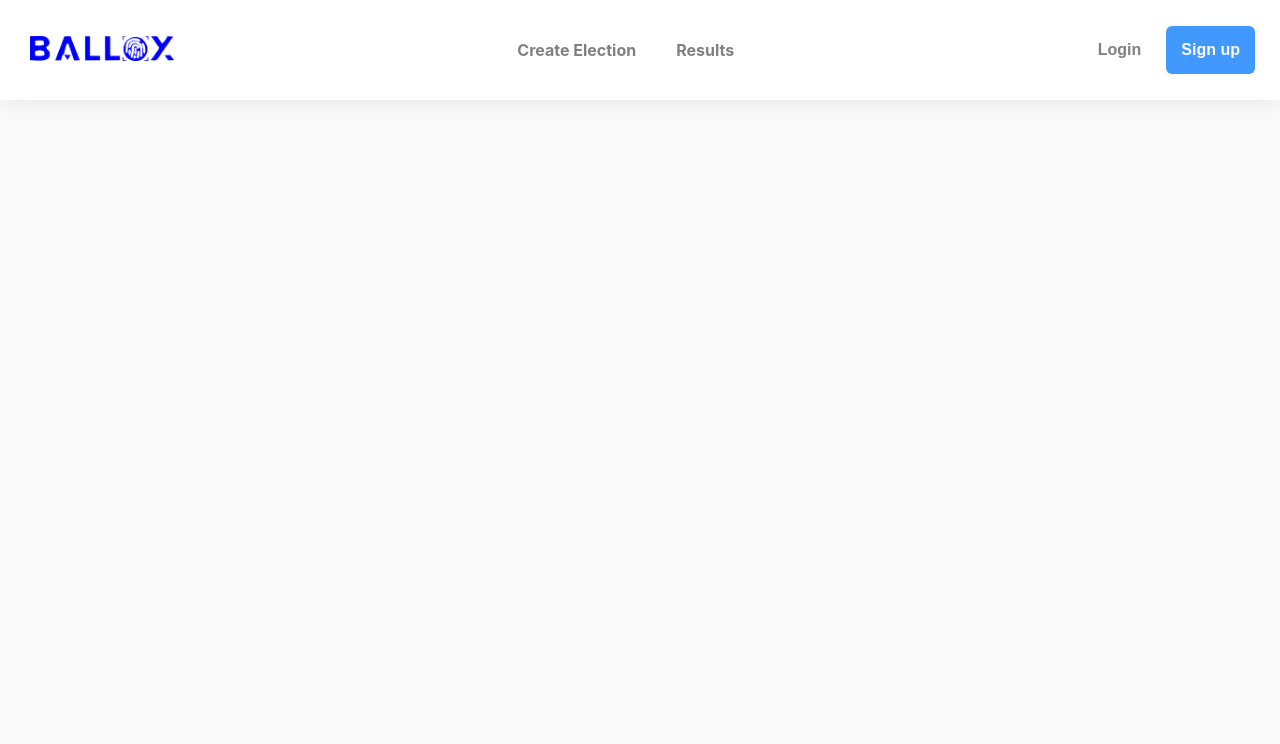
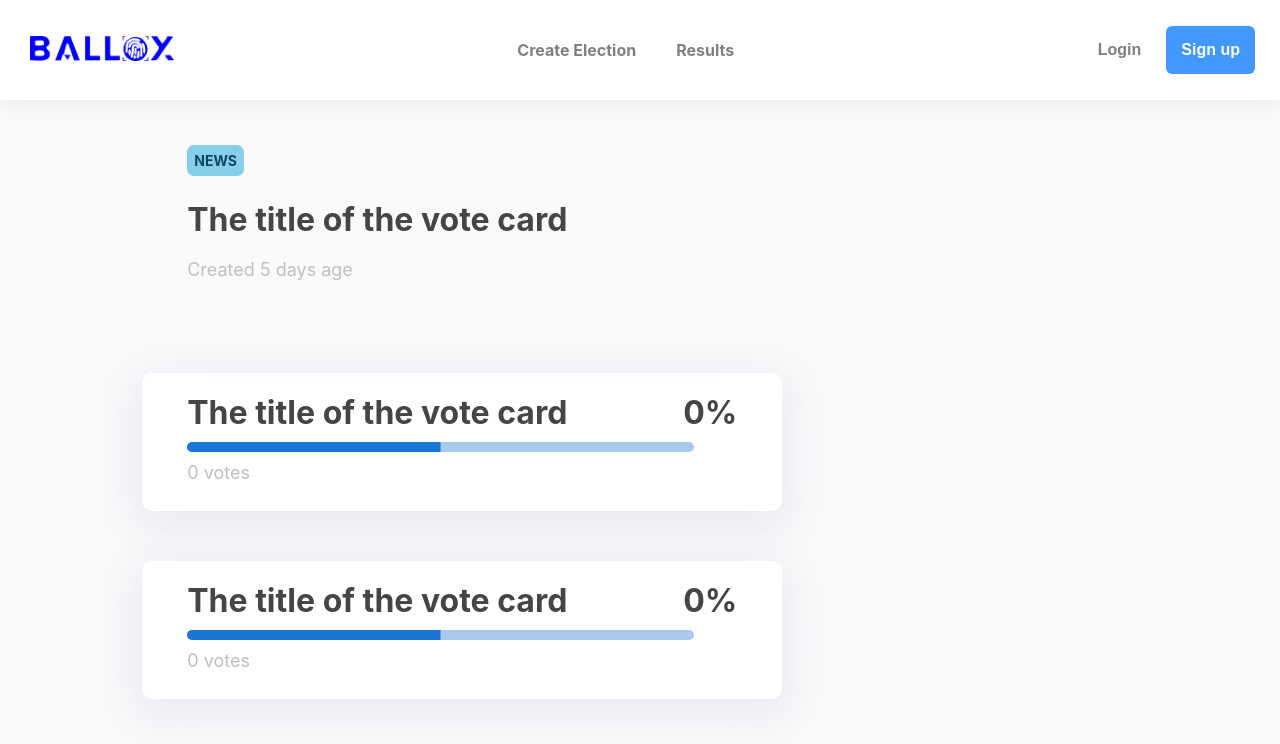
Before and after one commit to Ballox-by-Team-Wonder/ballox-web-app, a React (Create React App) app: page /results in a window 1280 px wide. Shown: the top 744 px of the page. Built offline with nearby package versions, Linux system fonts and the light colour scheme.

Commit message:
progress bar, votePercentCard

```diff
--- a/src/App.js
+++ b/src/App.js
@@ -3,6 +3,7 @@ import { Header } from './components/navigation/header.component'
 import { Routes, Route, Navigate } from "react-router-dom";
 import AvailableElections from'./pages/availableElections/availableElections.component'
 import CreateElection from './pages/createElection/createElection.component';
+import Results from './pages/results/results.component';
 
 function App() {
 
@@ -14,6 +15,7 @@ function App() {
           <Route path="/" element={<Navigate to="/available-elections" />} />
           <Route path="/available-elections" element={<AvailableElections />} />
           <Route path="/create-election" element={<CreateElection />} />
+          <Route path="/results" element={<Results />} />
 
         </Routes>
       </div>
--- a/src/components/navigation/header.component.jsx
+++ b/src/components/navigation/header.component.jsx
@@ -15,7 +15,9 @@ export function Header() {
                 <Link to="/create-election">
                     <span className="header__center-link">Create Election</span>
                 </Link>
-                <span className="header__center-link">Results</span>
+                <Link to="/results">
+                    <span className="header__center-link">Results</span>
+                </Link>
             </div>
 
             <div className="header__right">
--- /dev/null
+++ b/src/components/progressBar/progressBar.component.jsx
@@ -0,0 +1,37 @@
+import * as React from 'react';
+import PropTypes from 'prop-types';
+import LinearProgress from '@mui/material/LinearProgress';
+import Typography from '@mui/material/Typography';
+import Box from '@mui/material/Box';
+
+function LinearProgressWithLabel(props) {
+  return (
+    <Box sx={{ display: 'flex', alignItems: 'center' }}>
+      <Box sx={{ width: '100%', mr: 1 }}>
+        <LinearProgress variant="determinate" sx={{ height: '10px', borderRadius: '7px' }} {...props} />
+      </Box>
+      <Box sx={{ minWidth: 35 }}>
+        {/* <Typography variant="body2" color="text.secondary">{`${Math.round(
+          props.value,
+        )}%`}</Typography> */}
+      </Box>
+    </Box>
+  );
+}
+
+LinearProgressWithLabel.propTypes = {
+  /**
+   * The value of the progress indicator for the determinate and buffer variants.
+   * Value between 0 and 100.
+   */
+  value: PropTypes.number.isRequired,
+};
+
+export function ProgressBar({ value }) {
+
+  return (
+    <Box sx={{ width: '100%' }}>
+      <LinearProgressWithLabel value={value || 0} />
+    </Box>
+  );
+}
--- a/src/components/voteCard/voteCard.component.jsx
+++ b/src/components/voteCard/voteCard.component.jsx
@@ -1,12 +1,12 @@
 import './voteCard.styles.css';
 
 
-export function VoteCard() {
+export function VoteCard({ resultPage }) {
 
     return (
-        <div className="voteCard">
+        <div className={`voteCard ${resultPage ? 'voteCard__resultPage' : ''}`}>
             <Highlighter />
-            <VoteCount />
+            { !resultPage && <VoteCount /> }
             <h1 className="voteCard__title">The title of the vote card</h1>
             <p className="voteCard__time">Created 5 days age</p>
         </div>
--- a/src/components/voteCard/voteCard.styles.css
+++ b/src/components/voteCard/voteCard.styles.css
@@ -24,6 +24,17 @@
 .voteCard__time {
     color: rgb(192, 190, 190);
     font-size: 18px;
+}
+
+.voteCard__resultPage {
+    background-color: transparent;
+    box-shadow: none;
+}
+
+.voteCard__resultPage:hover {
+    translate: 0px;
+    box-shadow: none;
+    cursor: default;
 }
 
 
--- /dev/null
+++ b/src/components/votePercentCard/votePercentCard.component.jsx
@@ -0,0 +1,21 @@
+import { Grid } from '@mui/material'
+import { ProgressBar } from '../progressBar/progressBar.component'
+import './votePercentCard.styles.css'
+
+export function VotePercentCard() {
+
+    return (
+        <div className="votePercentCard">
+            <Grid container>
+                <Grid item xs={10}>
+                    <h1 className="votePercentCard__title">The title of the vote card</h1>
+                </Grid>
+                <Grid item xs={2}>
+                    <h1 className="votePercentCard__title votePercentCard__percent">0%</h1>
+                </Grid>
+                <ProgressBar value={50} />
+            </Grid>
+            <p className="votePercentCard__votes">0 votes</p>
+        </div>
+    )
+}
--- /dev/null
+++ b/src/components/votePercentCard/votePercentCard.styles.css
@@ -0,0 +1,32 @@
+.votePercentCard {
+    border-radius: 10px;
+    padding: 0px 45px 10px 45px;
+    background-color: white;
+    box-sizing: border-box;
+    position: relative;
+    cursor: pointer;
+    box-shadow: 0px 10px 44px 10px rgb(233, 235, 243);
+    transition: 200ms linear all;
+    margin-bottom: 50px;
+}
+
+.votePercentCard:hover {
+    translate: 0px -6px;
+    box-shadow: 0px 0px 60px 10px rgb(217, 220, 223);
+    transition: 200ms linear all;
+}
+
+.votePercentCard__title {
+    margin: 20px auto 10px 0;
+    color: rgb(70, 68, 68);
+}
+
+.votePercentCard__votes {
+    color: rgb(192, 190, 190);
+    font-size: 18px;
+    margin-top: 10px;
+}
+
+.votePercentCard__percent {
+    text-align: right;
+}
--- /dev/null
+++ b/src/pages/results/results.component.jsx
@@ -0,0 +1,29 @@
+import { Grid } from '@mui/material'
+import { VoteCard } from '../../components/voteCard/voteCard.component'
+import { VotePercentCard } from '../../components/votePercentCard/votePercentCard.component'
+import './results.styles.css'
+
+function Results() {
+
+    return (
+        <Grid container columns={18}>
+            <Grid item xs={2} />
+
+            <Grid item xs={14} md={9}>
+                <VoteCard resultPage/>
+
+
+                <VotePercentCard />
+                <VotePercentCard />
+            </Grid>
+
+            <Grid item xs={14} md={5}>
+
+            </Grid>
+
+            <Grid item xs={2} />
+        </Grid>
+    )
+}
+
+export default Results
```
Also changed, not shown: src/pages/results/results.styles.css (added).
